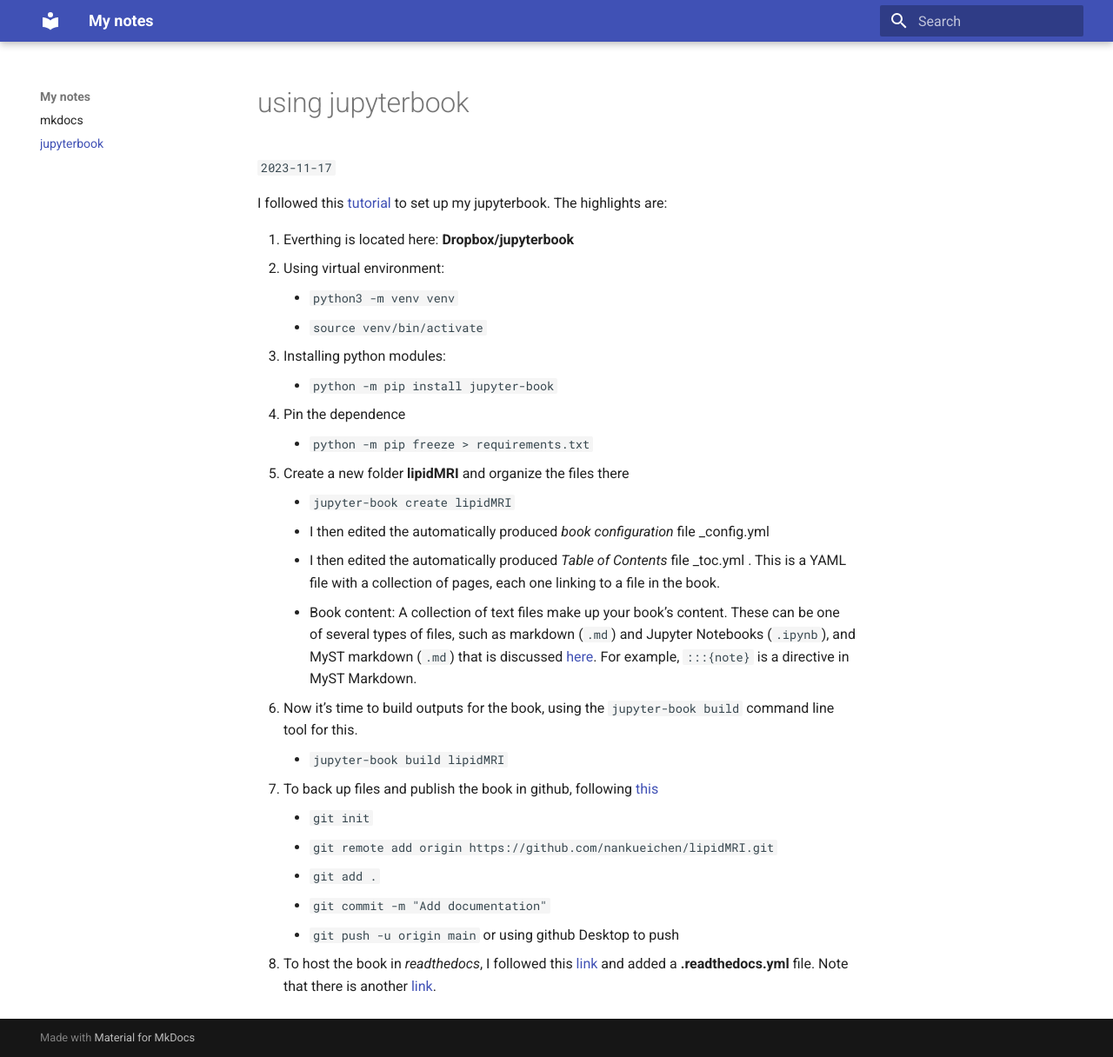
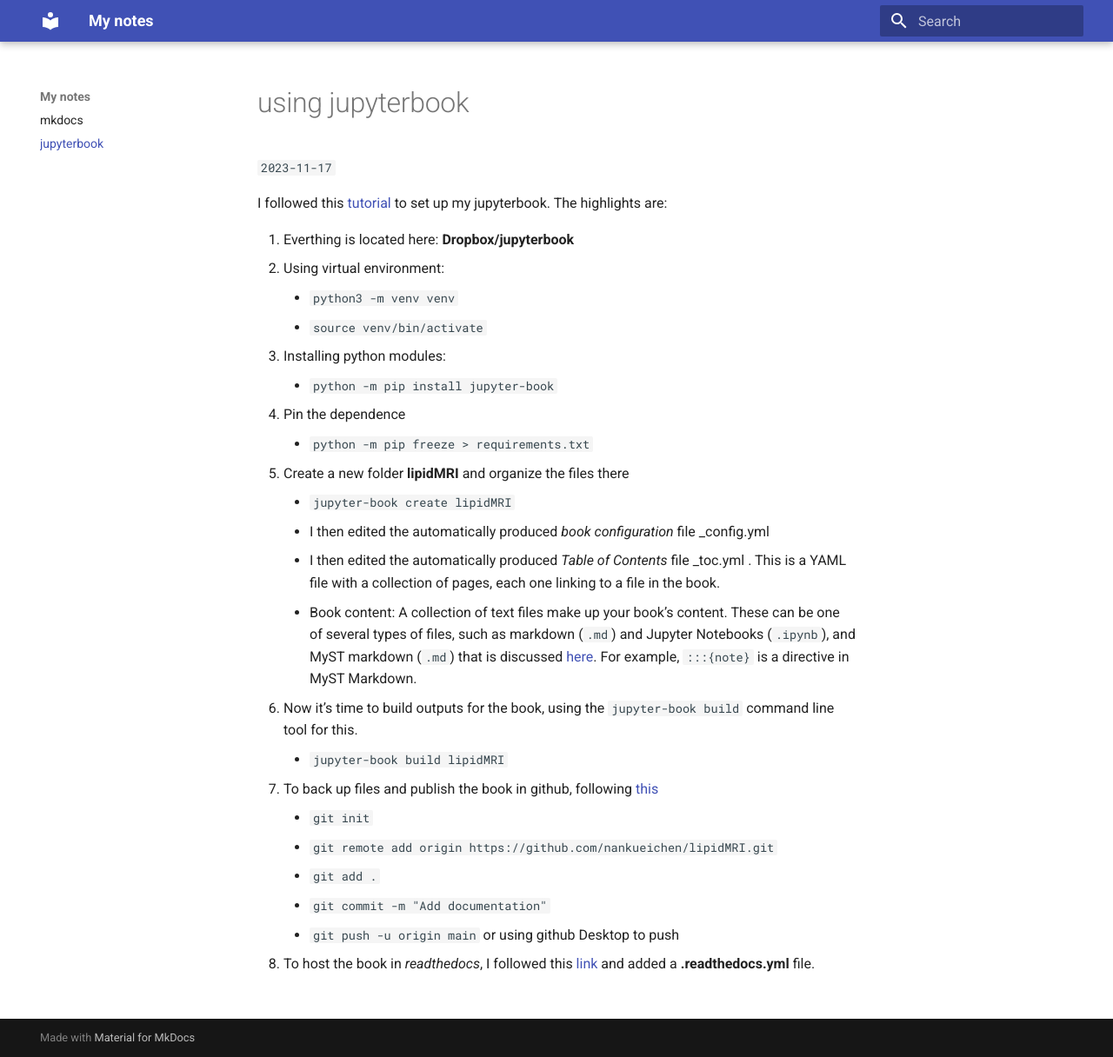
Before and after one commit to nankueichen/notes, an MkDocs documentation site: the page built from docs/using_jupyterbook.md, in a window 1280 px wide and 1216 px high. Shown: the whole window at 87% size. Built offline with MkDocs 1.6.1 and Material for MkDocs 9.7.7, drawn with Linux system fonts in a browser that asks for light colours.

Commit message:
Update using_jupyterbook.md

```diff
--- a/docs/using_jupyterbook.md
+++ b/docs/using_jupyterbook.md
@@ -24,4 +24,4 @@
 	* `git add .`
 	* `git commit -m "Add documentation"`
 	* `git push -u origin main` or using github Desktop to push
-1. To host the book in _readthedocs_, I followed this [link](https://jupyterbook.org/en/stable/publish/readthedocs.html) and added a __.readthedocs.yml__ file. Note that there is another [link](https://jbtest.readthedocs.io/en/latest/intro.html).
+1. To host the book in _readthedocs_, I followed this [link](https://jbtest.readthedocs.io/en/latest/intro.html) and added a __.readthedocs.yml__ file.
```
